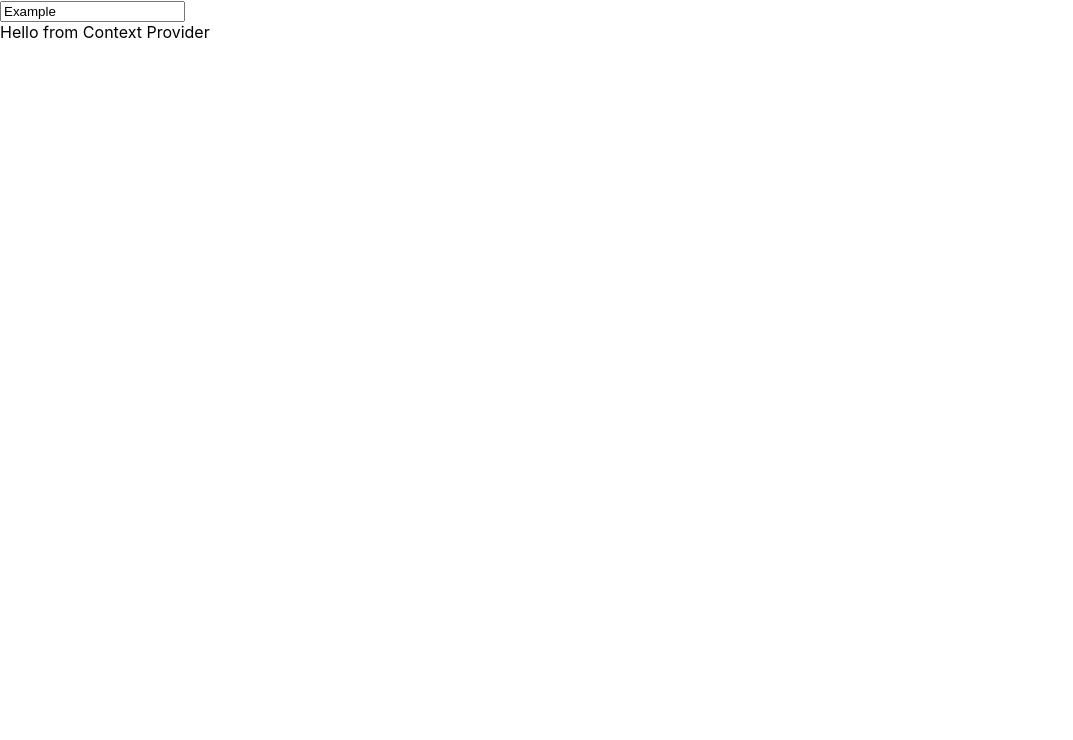
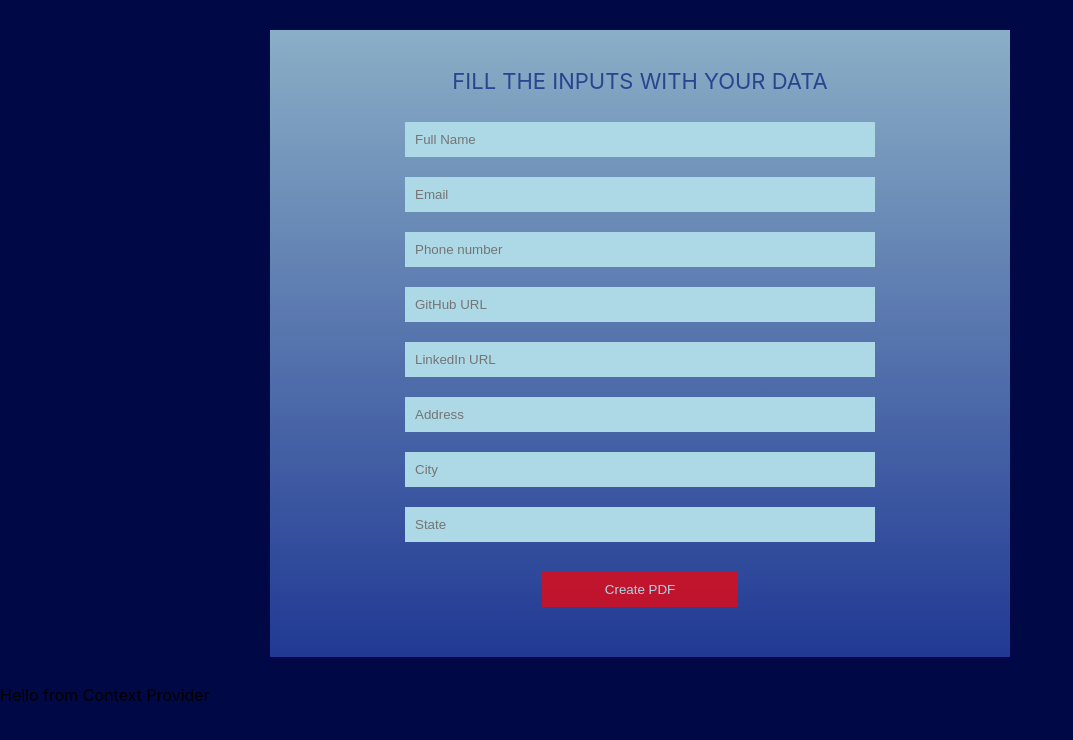
Before and after one commit to KryvushkoSofiia/ResumeBuilder, a React (Create React App) app: page / in a window 1280 px wide. Shown: the top 740 px of the page, without its empty margins (0-1073 px from the left). Built offline with nearby package versions, Linux system fonts and the light colour scheme.

Commit message:
connected sass/scss modules applied styling

```diff
--- a/package.json
+++ b/package.json
@@ -6,9 +6,11 @@
     "@testing-library/jest-dom": "^5.17.0",
     "@testing-library/react": "^13.4.0",
     "@testing-library/user-event": "^13.5.0",
+    "node-sass": "^9.0.0",
     "react": "^18.2.0",
     "react-dom": "^18.2.0",
-    "react-scripts": "5.0.1",
+    "react-scripts": "^5.0.1",
+    "sass": "^1.72.0",
     "web-vitals": "^2.1.4"
   },
   "scripts": {
--- a/src/App.js
+++ b/src/App.js
@@ -1,12 +1,15 @@
 // import logo from './logo.svg';
+import React from 'react';
 import { FormDataProvider } from './contexts/FormDataContext';
 import Form from './components/Form';
-import './App.css';
+import ResumeMarkup from './components/ResumeMarkup';
+import './App.scss';
 
 function App() {
   return (
     <FormDataProvider>
       <Form />
+      <ResumeMarkup />
     </FormDataProvider>
   );
 }
--- a/src/App.css
+++ b/src/App.scss
@@ -1,3 +1,5 @@
+
+
 .App {
   text-align: center;
 }
--- /dev/null
+++ b/src/components/Form/Form.module.scss
@@ -0,0 +1,44 @@
+.form__wrapper {
+    max-width: 700px;
+    padding: 20px;
+    padding-bottom: 50px;
+    margin: 30px auto;
+    background-image: linear-gradient(to bottom, rgba(173, 216, 230, 0.8), rgba(65, 105, 225, 0.5));
+
+    display: flex;
+    flex-direction: column;
+    align-items: center;
+}
+
+.form {
+    display: flex;
+    flex-direction: column;
+    width: 70%;
+}
+
+.form_header{
+    text-transform:uppercase;
+    color: #2a448f;
+    font-weight: light;
+    font-size: 22px;
+    margin: 20px;
+}
+
+
+.input {
+    background-color: transparent;
+    margin: 10px;
+    padding: 10px;
+    border: none;
+    background-color: #add8e6;
+}
+
+.button{
+    align-self: center;
+    width: 40%;
+    background-color:  rgba(255, 0, 0, 0.7);
+    margin-top: 20px;
+    padding: 10px;
+    border: none;
+    color: #add8e6;
+}
--- a/src/components/Form/index.js
+++ b/src/components/Form/index.js
@@ -1,16 +1,35 @@
 import React, { useContext } from "react";
 import { FormDataContext } from "../../contexts/FormDataContext";
+
+import styles from './Form.module.scss';
 
 
 export default function Form() {
     const { state, dispatch } = useContext(FormDataContext);
 
-    function handleFullNameChange(e) {
-        dispatch({ type: 'ADD_FULLNAME', payload: e.target.value });
+
+    function handleChange(e, type) {
+        dispatch({ type: type, payload: e.target.value })
+    }
+
+    function handlePDFCreation (e){
+        e.preventDefault();
     }
     return (
-        <div>
-            <input type="name" value={state.fullName} onChange={handleFullNameChange}></input>
+        <div className={styles.form__wrapper}>
+            <h1 className={styles.form_header}>Fill the inputs with your data</h1>
+            <form className={styles.form}>
+
+                <input className={styles.input} type='text' value={state.fullName} onChange={(e) => handleChange(e, 'ADD_FULLNAME')} placeholder="Full Name"></input>
+                <input className={styles.input} type='email' value={state.email} onChange={(e) => handleChange(e, 'ADD_EMAIL')} placeholder="Email"></input>
+                <input className={styles.input} type='tel' value={state.phoneNumber} onChange={(e) => handleChange(e, 'ADD_PHONENUMBER')} placeholder="Phone number"></input>
+                <input className={styles.input} type='url' value={state.gitHubURL} onChange={(e) => handleChange(e, 'ADD_GITHUBURL')} placeholder="GitHub URL"></input>
+                <input className={styles.input} type='url' value={state.linkedInURL} onChange={(e) => handleChange(e, 'ADD_LINKEDINURL')} placeholder="LinkedIn URL"></input>
+                <input className={styles.input} type='text' value={state.address} onChange={(e) => handleChange(e, 'ADD_ADDRESS')} placeholder="Address"></input>
+                <input className={styles.input} type='text' value={state.city} onChange={(e) => handleChange(e, 'ADD_CITY')} placeholder="City"></input>
+                <input className={styles.input} type='text' value={state.state} onChange={(e) => handleChange(e, 'ADD_STATE')} placeholder="State"></input>
+                <button className={styles.button} onClick={(e) => handlePDFCreation(e)}>Create PDF</button>
+            </form>
         </div>
     )
 
--- a/src/components/ResumeMarkup/index.js
+++ b/src/components/ResumeMarkup/index.js
@@ -0,0 +1,28 @@
+import React, {useContext} from "react";
+import { FormDataContext } from "../../contexts/FormDataContext";
+
+export default function ResumeMarkup(){
+
+    const {state} = useContext(FormDataContext);
+
+    return(
+        <div className="resume-markup__wrapper">
+
+
+            <div className="resume-markup__personal-details">
+            {state.fullName}
+            {state.email}
+            {state.phoneNumber}
+            {state.gitHubURL}
+            {state.linkedInURL}
+            {state.address}
+            {state.city}
+            {state.state}
+            </div>
+            <div className="resume-markup__experience">
+
+            </div>
+
+        </div>
+    )
+}
--- a/src/contexts/FormDataContext.js
+++ b/src/contexts/FormDataContext.js
@@ -1,13 +1,13 @@
 // Create Context for Form Data manipulation
 // Use useReducer for more complex state manipulation (not using UseState for separation)
-import { createContext, useReducer } from "react";
+import React, { createContext, useReducer } from "react";
 
 const initialState = {
-    fullName: 'Example',
+    fullName: '',
     email: '',
     phoneNumber: '',
     gitHubURL: '',
-    LinkedInURL: '',
+    linkedInURL: '',
     address: '',
     city: '',
     state: '',
@@ -19,7 +19,19 @@ const reducer = (state, action) => {
         case 'ADD_FULLNAME':
             return { ...state, fullName: action.payload };
         case 'ADD_EMAIL':
-            return { ...state, email: action.payload }
+            return { ...state, email: action.payload };
+        case 'ADD_PHONENUMBER':
+            return { ...state, phoneNumber: action.payload };
+        case 'ADD_GITHUBURL':
+            return { ...state, gitHubURL: action.payload };
+        case 'ADD_LINKEDINURL':
+            return { ...state, linkedInURL: action.payload };
+        case 'ADD_ADDRESS':
+            return { ...state, address: action.payload };
+        case 'ADD_CITY':
+            return {...state, city: action.payload};
+        case 'ADD_STATE':
+            return {...state, state: action.payload};
         default:
             return state;
     }
--- a/src/index.js
+++ b/src/index.js
@@ -1,6 +1,6 @@
 import React from 'react';
 import ReactDOM from 'react-dom/client';
-import './index.css';
+import './index.scss';
 import App from './App';
 import reportWebVitals from './reportWebVitals';
 
--- a/src/index.css
+++ b/src/index.scss
@@ -1,5 +1,9 @@
+@import-normalize;
+@import 'reset.scss';
+
 body {
   margin: 0;
+  background-color: rgb(0, 8, 70);
   font-family: -apple-system, BlinkMacSystemFont, 'Segoe UI', 'Roboto', 'Oxygen',
     'Ubuntu', 'Cantarell', 'Fira Sans', 'Droid Sans', 'Helvetica Neue',
     sans-serif;
--- /dev/null
+++ b/src/reset.scss
@@ -0,0 +1,48 @@
+/* http://meyerweb.com/eric/tools/css/reset/
+   v2.0 | 20110126
+   License: none (public domain)
+*/
+
+html, body, div, span, applet, object, iframe,
+h1, h2, h3, h4, h5, h6, p, blockquote, pre,
+a, abbr, acronym, address, big, cite, code,
+del, dfn, em, img, ins, kbd, q, s, samp,
+small, strike, strong, sub, sup, tt, var,
+b, u, i, center,
+dl, dt, dd, ol, ul, li,
+fieldset, form, label, legend,
+table, caption, tbody, tfoot, thead, tr, th, td,
+article, aside, canvas, details, embed,
+figure, figcaption, footer, header, hgroup,
+menu, nav, output, ruby, section, summary,
+time, mark, audio, video {
+	margin: 0;
+	padding: 0;
+	border: 0;
+	font-size: 100%;
+	font: inherit;
+	vertical-align: baseline;
+}
+/* HTML5 display-role reset for older browsers */
+article, aside, details, figcaption, figure,
+footer, header, hgroup, menu, nav, section {
+	display: block;
+}
+body {
+	line-height: 1;
+}
+ol, ul {
+	list-style: none;
+}
+blockquote, q {
+	quotes: none;
+}
+blockquote:before, blockquote:after,
+q:before, q:after {
+	content: '';
+	content: none;
+}
+table {
+	border-collapse: collapse;
+	border-spacing: 0;
+}
```
Also changed, not shown: src/components/Form/Form.css (deleted), src/tests/setupTests.js (renamed from src/setupTests.js), 2 other files (tests, documents, lock files or other folders).
